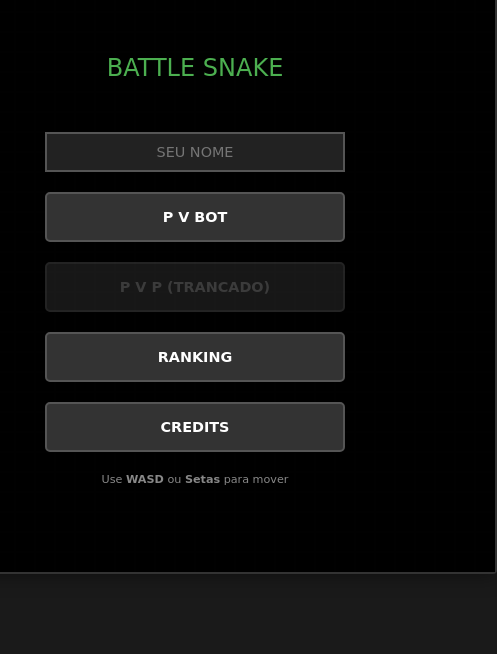
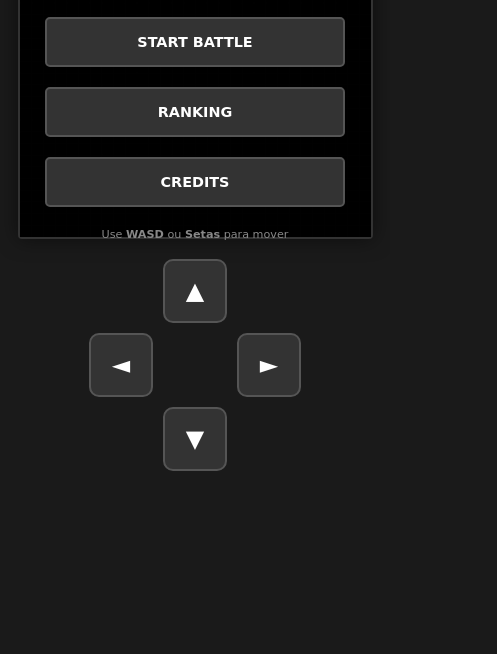
Before and after one commit to Felici4no/Snakeon, a plain HTML site: page index.html in a window 390 px wide. Shown: the part 190-844 px from the top of the page, 497 px wide, since content can reach past the window. Drawn offline with Linux system fonts and the light colour scheme.

Commit message:
chore: Rename snake.html to index.html and add project README.md.

```diff
--- a/snake.html
+++ b/index.html
@@ -196,6 +196,74 @@
         #credits-overlay button {
             pointer-events: auto;
         }
+
+        /* Mobile Controls */
+        #mobile-controls {
+            display: none;
+            /* Default hidden on desktop */
+            margin-top: 20px;
+            flex-direction: column;
+            align-items: center;
+            gap: 10px;
+        }
+
+        .d-pad-row {
+            display: flex;
+            gap: 10px;
+        }
+
+        .d-btn {
+            width: 60px;
+            height: 60px;
+            background: #333;
+            border: 2px solid #555;
+            border-radius: 10px;
+            color: #fff;
+            font-size: 1.5rem;
+            display: flex;
+            align-items: center;
+            justify-content: center;
+            cursor: pointer;
+            user-select: none;
+            -webkit-user-select: none;
+            touch-action: manipulation;
+        }
+
+        .d-btn:active {
+            background: var(--accent-color);
+            transform: scale(0.95);
+        }
+
+        @media (max-width: 768px) {
+            body {
+                justify-content: flex-start;
+                padding-top: 20px;
+                height: 100%;
+                overflow: auto;
+            }
+
+            #game-container {
+                width: 90vw;
+                height: 90vw;
+                /* Keep aspect ratio square */
+                max-width: 400px;
+                max-height: 400px;
+            }
+
+            canvas {
+                width: 100% !important;
+                height: 100% !important;
+            }
+
+            #mobile-controls {
+                display: flex;
+            }
+
+            h1 {
+                font-size: 1.5rem;
+                margin-bottom: 10px;
+            }
+        }
     </style>
 </head>
 
@@ -221,8 +289,8 @@
 
             <input type="text" id="playerNameInput" class="menu-input" placeholder="SEU NOME" maxlength="10">
 
-            <button class="menu-btn" onclick="startGame('pve')">P v BOT</button>
-            <button class="menu-btn" disabled title="Em breve...">P v P (Trancado)</button>
+            <button class="menu-btn" onclick="startGame('pve')">START BATTLE</button>
+
             <button class="menu-btn" onclick="showRanking()">RANKING</button>
             <button class="menu-btn" onclick="showCredits()">CREDITS</button>
             <div class="controls-hint">Use <b>WASD</b> ou <b>Setas</b> para mover</div>
@@ -252,6 +320,25 @@
         <div id="credits-overlay" class="hidden" onclick="returnToMenu()"
             style="position:absolute; top:0; left:0; width:100%; height:100%; display:flex; flex-direction:column; align-items:center; justify-content:center; cursor: pointer;">
             <!-- Canvas will be used for pixel art text -->
+        </div>
+    </div>
+
+    <!-- Mobile Controls -->
+    <div id="mobile-controls">
+        <div class="d-pad-row">
+            <div class="d-btn" ontouchstart="handleMobileInput('ArrowUp')" onclick="handleMobileInput('ArrowUp')">▲
+            </div>
+        </div>
+        <div class="d-pad-row">
+            <div class="d-btn" ontouchstart="handleMobileInput('ArrowLeft')" onclick="handleMobileInput('ArrowLeft')">◄
+            </div>
+            <div class="d-btn" style="visibility: hidden;"></div> <!-- Spacer -->
+            <div class="d-btn" ontouchstart="handleMobileInput('ArrowRight')" onclick="handleMobileInput('ArrowRight')">
+                ►</div>
+        </div>
+        <div class="d-pad-row">
+            <div class="d-btn" ontouchstart="handleMobileInput('ArrowDown')" onclick="handleMobileInput('ArrowDown')">▼
+            </div>
         </div>
     </div>
 
@@ -520,6 +607,7 @@
             document.getElementById('timeVal').innerText = "00:00";
         }
 
+
         /**
          * API BACKEND INTEGRATION
          */
@@ -622,6 +710,16 @@
             }
         }
 
+        function handleMobileInput(key) {
+            // Reutilizar a lógica existente simulando um evento
+            // Impedir default se for toque para n dar zoom
+            if (event && event.type === 'touchstart') {
+                event.preventDefault();
+            }
+
+            handleInput({ key: key, preventDefault: () => { } });
+        }
+
         /**
          * LÓGICA DA I.A. (CPU)
          */
@@ -638,49 +736,37 @@
                 { x: 1, y: 0 }   // R
             ];
 
-            // Atualizar percepção do oponente com "lag" (reflexo humano)
-            // A CPU só atualiza onde o player está a cada 3 frames (300ms)
-            // Se o player se mover bruscamente nos intervalos, a CPU não "vê" e bate.
+            // Atualizar percepção do oponente com "lag"
             if (frameCounter % 3 === 0) {
-                // Deep copy simples para não manter referência
                 cpu.perceivedPlayerBody = player.body.map(p => ({ ...p }));
             }
-            // Se perceivedPlayerBody estiver vazio (inicio), preenche
             if (cpu.perceivedPlayerBody.length === 0 && player.body.length > 0) {
                 cpu.perceivedPlayerBody = player.body.map(p => ({ ...p }));
             }
 
-            // 1. Filtrar movimentos suicidas (paredes ou colisão imediata)
-            // Nota: Evitar "pescoço" (voltar para trás) já está coberto pela verificação de colisão com corpo,
-            // mas podemos ser explícitos.
+            // 1. Filtrar movimentos suicidas
             let safeMoves = moves.filter(move => {
                 const nextX = head.x + move.x;
                 const nextY = head.y + move.y;
-
-                // Não pode voltar imediatamente para trás
+                // Não pode voltar
                 if (move.x === -cpu.dir.x && move.y === -cpu.dir.y) return false;
-
                 return isSafeForCPU(nextX, nextY);
             });
 
-            // Se não houver movimentos seguros, manter a direção (e morrer) ou tentar qualquer um
             if (safeMoves.length === 0) return;
 
             // 2. Escolher o movimento que minimiza a distância até a fruta
-            // Ordenar movimentos por distância até a fruta
             safeMoves.sort((a, b) => {
                 const distA = getDistance(head.x + a.x, head.y + a.y, fruit.x, fruit.y);
                 const distB = getDistance(head.x + b.x, head.y + b.y, fruit.x, fruit.y);
                 return distA - distB;
             });
 
-            // Escolher o melhor
             cpu.dir = safeMoves[0];
         }
 
-        // Função de segurança usada pela IA - usa a percepção "atrasada" do player
         function isSafeForCPU(x, y) {
-            // Paredes (Realidade - CPU vê paredes perfeitamente)
+            // Paredes
             if (x < 0 || x >= GRID_COUNT || y < 0 || y >= GRID_COUNT) return false;
 
             // Colisão com PLAYER (Percepção Atrasada)
@@ -688,7 +774,7 @@
                 if (x === part.x && y === part.y) return false;
             }
 
-            // Colisão com PRÓPRIO CORPO (Realidade - Propriocepção perfeita)
+            // Colisão com PRÓPRIO CORPO
             for (let i = 0; i < cpu.body.length - 1; i++) {
                 if (x === cpu.body[i].x && y === cpu.body[i].y) return false;
             }
@@ -741,9 +827,7 @@
             // Mover Jogador
             moveSnake(player);
 
-            // Verificar colisões após movimento
-            // Se CPU morreu neste frame (dentro de move -> não, move é move), collisions checa resultados.
-            // Precisamos checar colisão da CPU apenas se ela estiver viva
+            // Verificar colisões
             let cpuCollision = false;
 
             if (!cpu.isDead) {
@@ -785,8 +869,6 @@
             // 1. Paredes
             if (head.x < 0 || head.x >= GRID_COUNT || head.y < 0 || head.y >= GRID_COUNT) {
                 if (snake === cpu) {
-                    // Se CPU bate na parede, ela morre/respawna?
-                    // Mantendo regra original: colisão com parede = perde.
                     gameOver(`${snake.name} bateu na parede!`);
                     return true;
                 }
@@ -820,10 +902,6 @@
             // 3. Auto-colisão
             for (let i = 1; i < snake.body.length; i++) {
                 if (head.x === snake.body[i].x && head.y === snake.body[i].y) {
-                    // Se CPU se enrolar, ela morre e respawna sem dar pontos?
-                    // Vamos considerar Game Over para consistência competitiva, ou respawn?
-                    // "Uma cobra controlada pelo computador... morre... e aparece uma nova"
-                    // Vamos aplicar respawn para CPU se enrolar também para não acabar o jogo cedo.
                     if (snake === cpu) {
                         triggerCpuDeath();
                         return false;
@@ -1014,18 +1092,6 @@
             // Desenhar Grid (opcional, leve)
             ctx.strokeStyle = '#222';
             ctx.lineWidth = 1;
-            /*
-            for (let i = 0; i < gridCount; i++) {
-                ctx.beginPath();
-                ctx.moveTo(i * tileSize, 0);
-                ctx.lineTo(i * tileSize, canvasSize);
-                ctx.stroke();
-                ctx.beginPath();
-                ctx.moveTo(0, i * tileSize);
-                ctx.lineTo(canvasSize, i * tileSize);
-                ctx.stroke();
-            }
-            */
 
             // Desenhar Fruta
             drawRect(fruit.x, fruit.y, COLOR_FRUIT);
```
Also changed, not shown: 1 other file.
